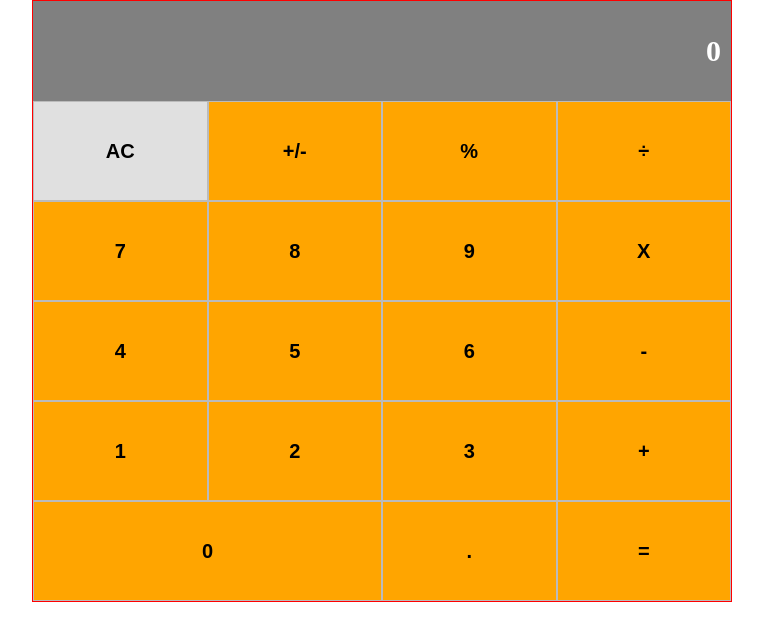
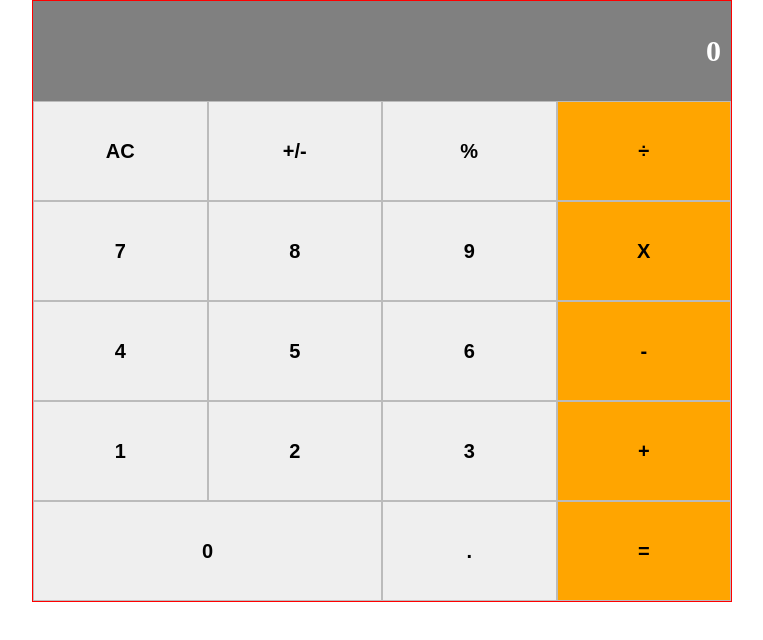
Before and after one commit to evabanegacom/Calculator, a React (Create React App) app: page / in a window 1280 px wide. Shown: the top 640 px of the page, without its empty margins (258-1021 px from the left). Built offline with nearby package versions, Linux system fonts and the light colour scheme.

Commit message:
changed button color

```diff
--- a/src/components/buttonPanel.js
+++ b/src/components/buttonPanel.js
@@ -4,32 +4,32 @@
 const ButtonPanel = () => (
   <div className="button-collection">
     <div className="button-group">
-      <Button name="AC" color="#E0E0E0" />
-      <Button name="+/-" />
-      <Button name="%" />
+      <Button name="AC" color='colors' />
+      <Button name="+/-" color='colors' />
+      <Button name="%" color='colors' />
       <Button name="÷" />
     </div>
     <div className="button-group">
-      <Button name="7" />
-      <Button name="8" />
-      <Button name="9" />
+      <Button name="7" color='colors' />
+      <Button name="8" color='colors' />
+      <Button name="9" color='colors' />
       <Button name="X" />
     </div>
     <div className="button-group">
-      <Button name="4" />
-      <Button name="5" />
-      <Button name="6" />
+      <Button name="4" color='colors' />
+      <Button name="5" color='colors' />
+      <Button name="6" color='colors' />
       <Button name="-" />
     </div>
     <div className="button-group">
-      <Button name="1" />
-      <Button name="2" />
-      <Button name="3" />
+      <Button name="1" color='colors' />
+      <Button name="2" color='colors' />
+      <Button name="3" color='colors' />
       <Button name="+" />
     </div>
     <div className="button-group last-btns">
-      <Button name="0" />
-      <Button name="." />
+      <Button name="0" color='colors' />
+      <Button name="." color='colors' />
       <Button name="=" />
     </div>
   </div>
--- a/src/index.css
+++ b/src/index.css
@@ -55,3 +55,7 @@
 .last-btns > :first-child {
   flex: 2.03;
 }
+
+.colors {
+  color: #E0E0E0;
+}
```
